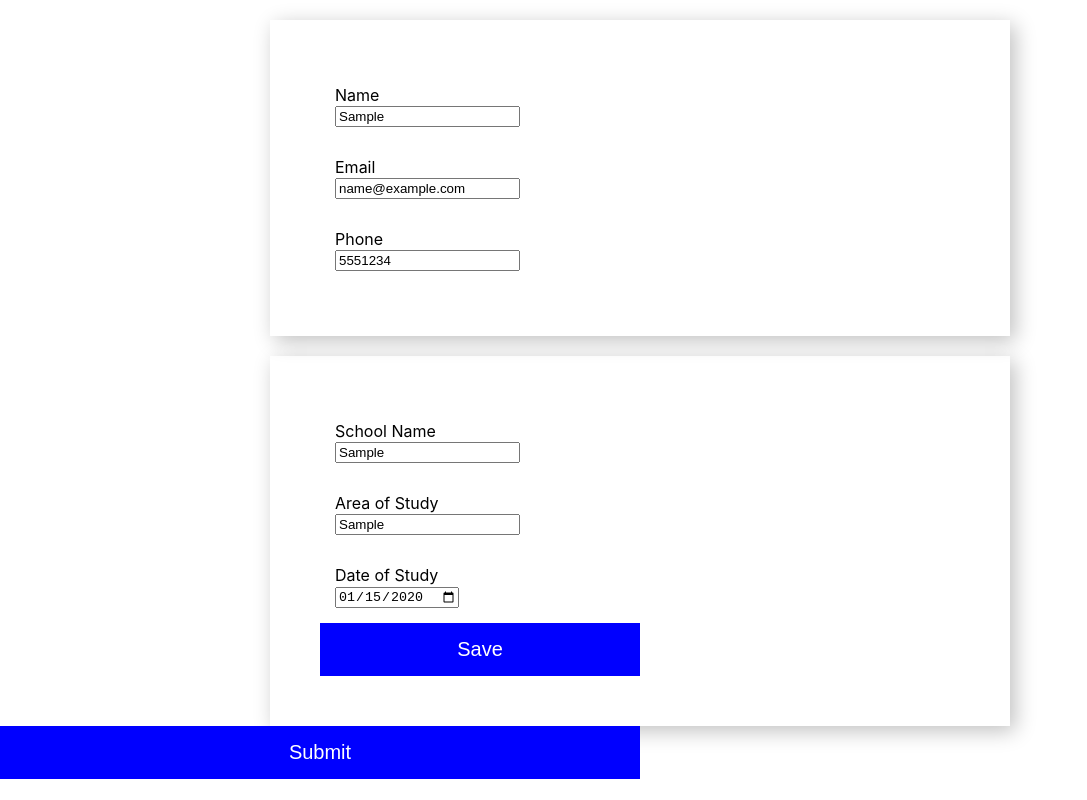
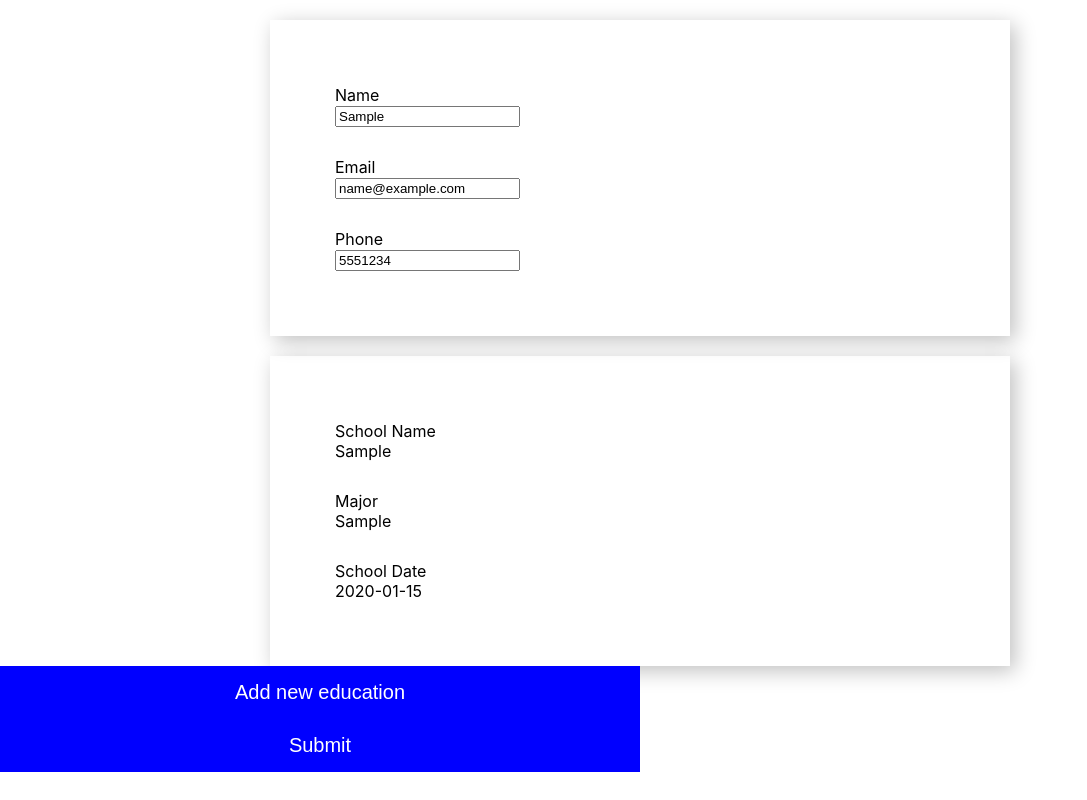
Before and after one commit to jmorton138/cv_app_react, a React (Create React App) app in the folder cv-project/: page / in a window 1280 px wide. Both pictures are taken after typing "Sample", "name@example.com", "5551234", "Sample", "Sample", "2020-01-15" into the empty fields and a click on the button "Save". Shown: the whole page, without its empty margins (0-1087 px from the left). Built offline with nearby package versions, Linux system fonts and the light colour scheme.

Commit message:
Fixed add education form render

```diff
--- a/cv-project/src/App.js
+++ b/cv-project/src/App.js
@@ -1,11 +1,11 @@
 import React, {Component} from "react";
 import UserInfo from './components/UserInfo';
-import EduInfo from "./components/EduInfo";
+import EduInfoForm from "./components/EduInfoForm";
 import Experience from "./components/Experience";
 import Resume from "./components/Resume";
 import './App.css'
 import uuid from 'uuid';
-import AddEdu from "./components/AddEdu";
+import AddEduForm from "./components/AddEduForm";
 import Education from "./components/Education";
 
 class App extends Component {
@@ -18,7 +18,7 @@ class App extends Component {
           education: [],
           experience: [],
           isSubmitted: false,
-          displayEdit: false,
+
 
     }
 
@@ -31,9 +31,8 @@ class App extends Component {
       education: [...this.state.education, obj]
     })
   }
-  newEducation = (e) => {
-    e.preventDefault();
-  }
+
+
 
   handleChange = (e) => {
     console.log(this.state);
@@ -71,8 +70,9 @@ class App extends Component {
         <form onSubmit={this.handleSubmit}>
           <UserInfo handleChange={this.handleChange} info={this.state}/>
           <Education education={this.state.education} addEducation={this.addEducation} />
-          {/*<AddEdu newEducation={this.newEducation}/> */}
-          {/* <Experience handleChange={this.handleChange} /> */}
+          {/* <EduInfo addEducation={this.addEducation}/> */}
+
+
           <div>
             <input type="submit"></input>
 
--- /dev/null
+++ b/cv-project/src/EduInfo.js
@@ -0,0 +1,27 @@
+import React, { Component } from 'react';
+
+class EduInfo extends Component {
+  render() {
+    return (
+        <div className='section-container'>
+
+            <div className="field">
+                <label htmlFor="schoolname">School Name</label>
+                <div name="schoolname">{this.props.education.school}</div>
+            </div>
+
+            <div className="field">
+                <label htmlFor="major">Major</label>
+                <div name="major">{this.props.education.major}</div>
+            </div>
+
+            <div className="field">
+                <label htmlFor="schooldate">School Date</label>
+                <div name="schooldate">{this.props.education.startdate}</div>
+            </div>
+        </div>
+    )
+  }
+}
+
+export default EduInfo;
--- a/cv-project/src/components/AddEdu.js
+++ /dev/null
@@ -1,13 +0,0 @@
-import React, { Component } from 'react';
-
-class AddEdu extends Component {
-  render() {
-    return (
-    <div>
-        <button onClick={this.props.newEducation}>Add New Education</button>
-    </div>
-    )
-  }
-}
-
-export default AddEdu;
--- /dev/null
+++ b/cv-project/src/components/AddEduForm.js
@@ -0,0 +1,13 @@
+import React, { Component } from 'react';
+
+class AddEduForm extends Component {
+  render() {
+    return (
+    <div>
+        <button onClick={(e) => this.props.newEduForm(e)}>{this.props.text}</button>
+    </div>
+    )
+  }
+}
+
+export default AddEduForm;
--- a/cv-project/src/components/EduInfo.js
+++ b/cv-project/src/components/EduInfoForm.js
@@ -1,6 +1,6 @@
 import React, { Component } from "react";
 
-class EduInfo extends Component {
+class EduInfoForm extends Component {
     state = {
         school: '',
         major: '',
@@ -35,4 +35,4 @@ class EduInfo extends Component {
     }
 }
 
-export default EduInfo;
+export default EduInfoForm;
--- a/cv-project/src/components/Education.js
+++ b/cv-project/src/components/Education.js
@@ -1,22 +1,55 @@
 import React, { Component } from 'react';
-import EduInfo from './EduInfo';
+import EduInfoForm from './EduInfoForm';
+import AddEduForm from './AddEduForm';
+import EduInfo from '../EduInfo';
 
 class Education extends Component {
-
+    state = {
+        renderForm: false,
+    }
+    newEduForm = (e) => {
+        e.preventDefault();
+        this.setState({ renderForm: !this.state.renderForm })
+    }
 
   render() {
     let education;
-    if (this.props.education.length === 0) {
-        education = <EduInfo addEducation={this.props.addEducation}/>
+    let eduform;
+    let addform;
+    let text;
 
+    education = this.props.education.map(edu => {
+        return <EduInfo education={edu}/>
+    })
+
+
+
+    if (this.state.renderForm === false) {
+        text = "Add new education";
     } else {
-        education = this.props.education.map(edu => {
-            return <EduInfo addEducation={this.props.addEducation}/>
-        })
+        text = "Cancel new education";
     }
+
+    if (education.length === 0)  {
+        eduform = <EduInfoForm addEducation={this.props.addEducation}/>
+
+    } else if (this.state.renderForm === true) {
+        eduform = <EduInfoForm addEducation={this.props.addEducation}/>
+        addform = <AddEduForm text={text} newEduForm={(e) => this.newEduForm(e)}/>
+    } else {
+        addform = <AddEduForm text={text} newEduForm={(e) => this.newEduForm(e)}/>
+
+    }
+
+
+
+
     return (
         <div>
             {education}
+            {eduform}
+            {addform}
+
         </div>
     );
   }
```
